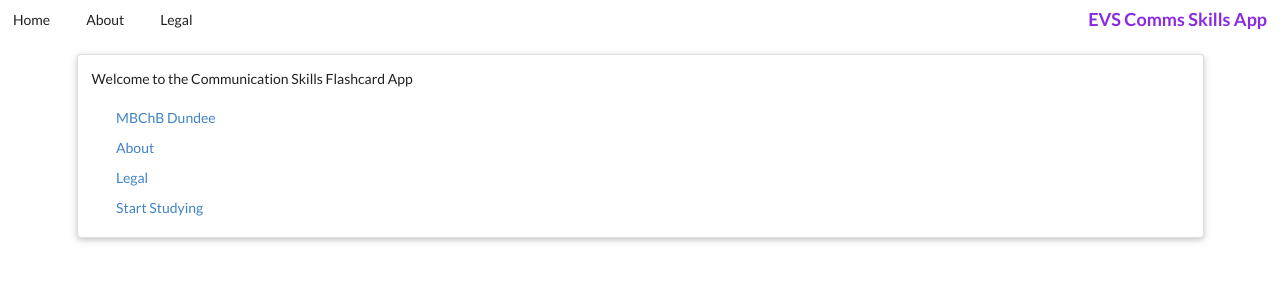
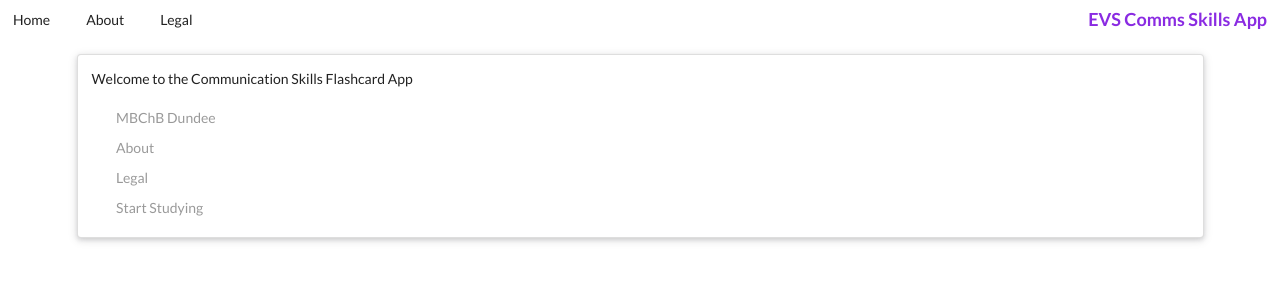
Before and after one commit to lawrenceadams/CommsCards, an Angular app: page /#/home in a window 1280 px wide. Shown: the top 300 px of the page. Built offline with nearby package versions, Linux system fonts and the light colour scheme.

Commit message:
Study by <> options working!!
This is coollll

```diff
--- a/src/app/card-selector/card-selector.component.html
+++ b/src/app/card-selector/card-selector.component.html
@@ -1,5 +1,5 @@
 <div class="ui four column container raised segment">
   <div *ngFor="let option of menuOptions" class="ui middle aligned selection list">
-    <div class="item">{{option}}</div>
+    <div class="item" [routerLink]="option.routerLink">{{option.text}}</div>
   </div>
 </div>
--- a/src/app/card-selector/card-selector.component.ts
+++ b/src/app/card-selector/card-selector.component.ts
@@ -1,4 +1,5 @@
 import { Component, OnInit } from '@angular/core';
+import { MenuOption } from "./menuOption.model";
 
 @Component({
   selector: 'app-card-selector',
@@ -7,11 +8,10 @@ import { Component, OnInit } from '@angular/core';
 })
 export class CardSelectorComponent implements OnInit {
 
-  menuOptions: string[] = [
-    "Select by Year",
-    "Select by System",
-    "Select by Card Type",
-    "Select by CCP"
+  menuOptions: MenuOption[] = [
+    new MenuOption("Study by Year", "/study/year"),
+    new MenuOption("Study by System", "/study/system"),
+    new MenuOption("Study by Type", "/study/type")
   ]
 
   constructor() { }
--- /dev/null
+++ b/src/app/card-selector/card-system-selector/card-system-selector.component.html
@@ -0,0 +1,3 @@
+<p>
+  card-system-selector works!
+</p>
--- /dev/null
+++ b/src/app/card-selector/card-system-selector/card-system-selector.component.ts
@@ -0,0 +1,15 @@
+import { Component, OnInit } from '@angular/core';
+
+@Component({
+  selector: 'app-card-system-selector',
+  templateUrl: './card-system-selector.component.html',
+  styleUrls: ['./card-system-selector.component.css']
+})
+export class CardSystemSelectorComponent implements OnInit {
+
+  constructor() { }
+
+  ngOnInit() {
+  }
+
+}
--- /dev/null
+++ b/src/app/card-selector/card-type-selector/card-type-selector.component.html
@@ -0,0 +1,3 @@
+<p>
+  card-type-selector works!
+</p>
--- /dev/null
+++ b/src/app/card-selector/card-type-selector/card-type-selector.component.ts
@@ -0,0 +1,15 @@
+import { Component, OnInit } from '@angular/core';
+
+@Component({
+  selector: 'app-card-type-selector',
+  templateUrl: './card-type-selector.component.html',
+  styleUrls: ['./card-type-selector.component.css']
+})
+export class CardTypeSelectorComponent implements OnInit {
+
+  constructor() { }
+
+  ngOnInit() {
+  }
+
+}
--- /dev/null
+++ b/src/app/card-selector/menuOption.model.ts
@@ -0,0 +1,11 @@
+export class MenuOption {
+
+    text: string;
+    routerLink: string;
+
+    constructor(text: string, routerLink: string) {
+        this.text = text;
+        this.routerLink = routerLink;
+    }
+
+}
--- a/src/app/home/home.component.html
+++ b/src/app/home/home.component.html
@@ -1,9 +1,19 @@
+<!--<div class="ui four column container raised segment">
+  <p>Welcome to the Communication Skills Flashcard App</p>
+  <ul class="ui middle aligned selection list">
+    <div class="item"><a href="https://mbchb.dundee.ac.uk">MBChB Dundee</a></div>
+    <div class="item"><a [routerLink]="['/about']">About</a></div>
+    <div class="item"><a [routerLink]="['/legal']">Legal</a></div>
+    <div class="item"><a [routerLink]="['/study']">Start Studying</a></div>
+  </ul>
+</div>-->
+
 <div class="ui four column container raised segment">
   <p>Welcome to the Communication Skills Flashcard App</p>
   <ul class="ui middle aligned selection list">
-    <div class="item"><a href="https://mbchb.dundee.ac.uk">MBChB Dundee</a></div>
-    <div class="item" routerLinkActive="active"><a [routerLink]="['/about']">About</a></div>
-    <div class="item" routerLinkActive="active"><a [routerLink]="['/legal']">Legal</a></div>
-    <div class="item" routerLinkActive="active"><a [routerLink]="['/study']">Start Studying</a></div>
+    <a class="item" href="https://mbchb.dundee.ac.uk">MBChB Dundee</a>
+    <a class="item" [routerLink]="['/about']">About</a>
+    <a class="item" [routerLink]="['/legal']">Legal</a>
+    <a class="item" [routerLink]="['/study']">Start Studying</a>
   </ul>
 </div>
```
Also changed, not shown: src/app/app.module.ts (+15 -3 lines), src/app/card-selector/card-system-selector/card-system-selector.component.css (added), src/app/card-selector/card-type-selector/card-type-selector.component.css (added).
